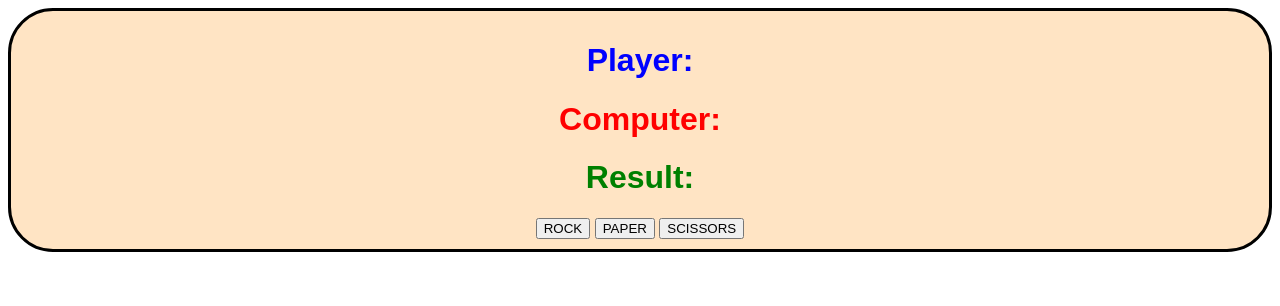
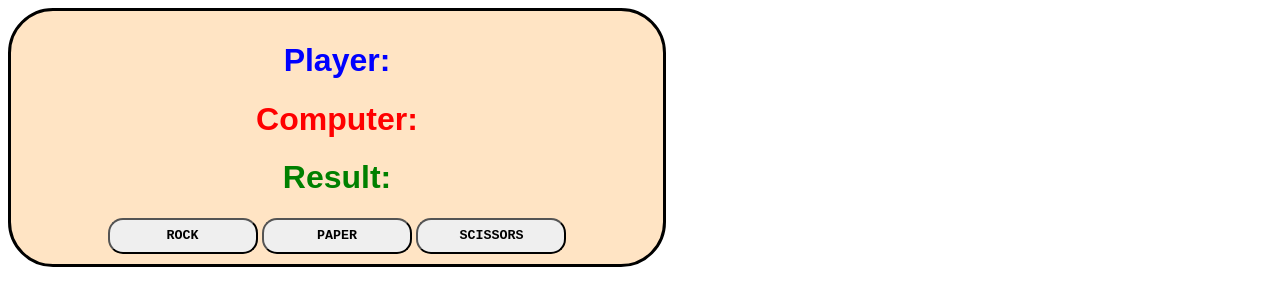
Before and after one commit to nainoaktv/rock-paper-scissors, a plain HTML site: page index.html in a window 1280 px wide. Drawn offline with Linux system fonts and the light colour scheme.

Commit message:
finish basic styling for game, can improve later

```diff
--- a/style.css
+++ b/style.css
@@ -7,9 +7,20 @@
   border: 3px solid black;
   border-radius: 45px;
 
+  width: 50%;
   padding: 10px;
 
   background-color: bisque;
+}
+
+.choiceBtn {
+  line-height: 30px;
+  width: 150px;
+  border-radius: 15px;
+
+  font-family: 'Roboto Mono', monospace;
+  font-weight: 700;
+
 }
 
 /* Text Styling */
```
